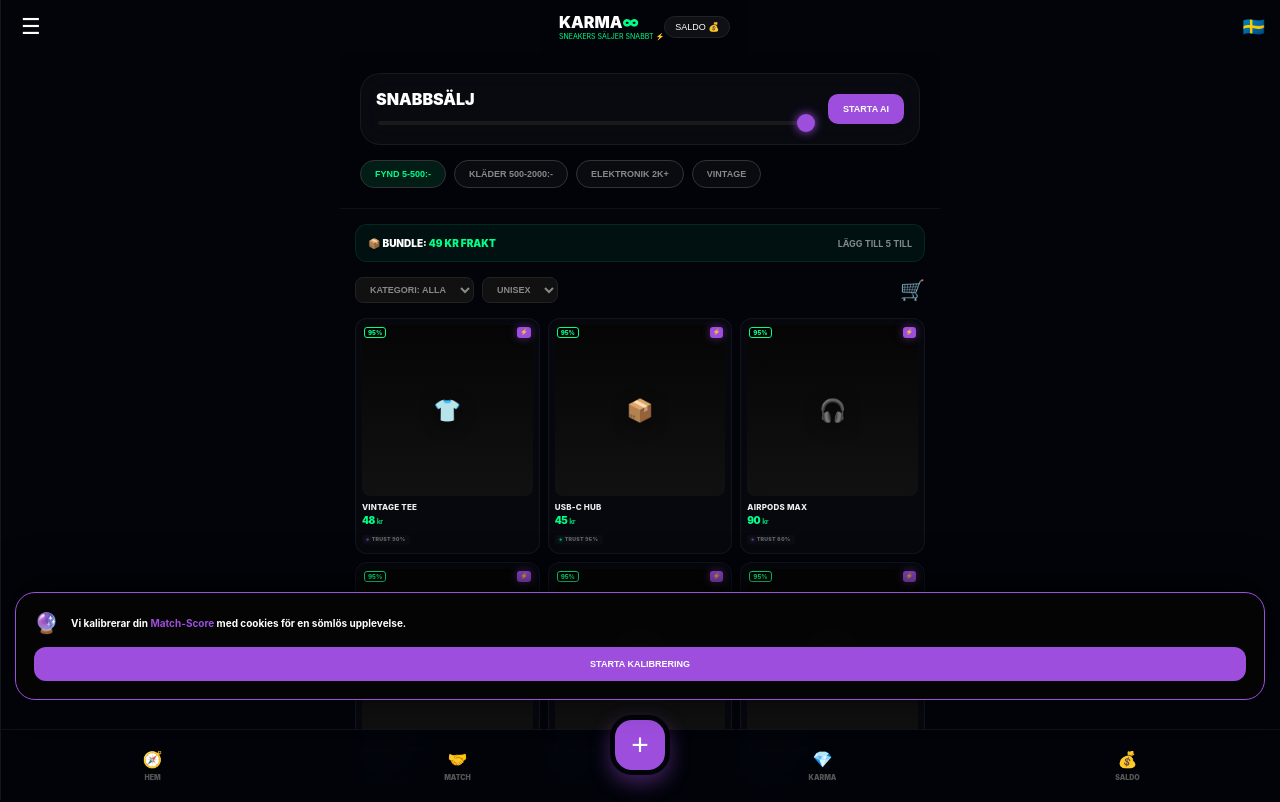
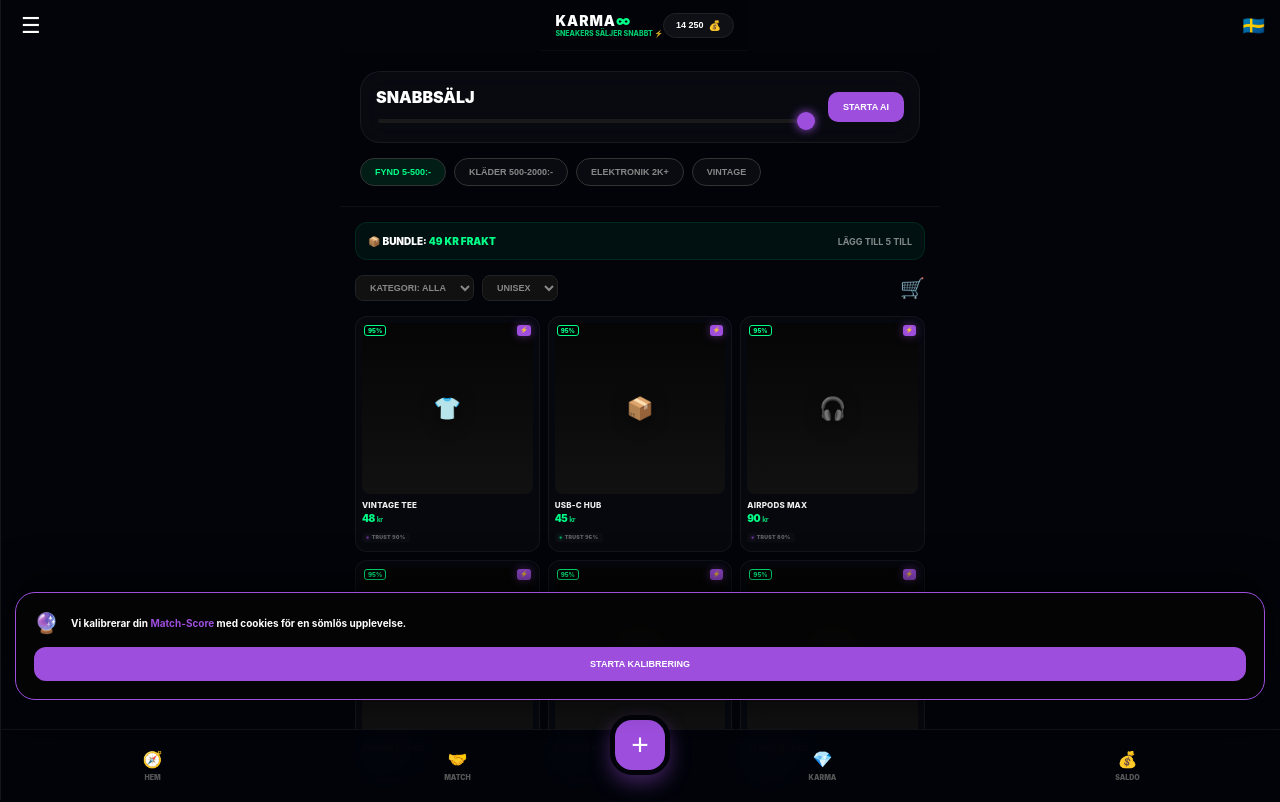
Before and after one commit to gascheckking/marketbeg-appGem, a Next.js app: page / in a window 1280 px wide. Shown: the top 802 px of the page. Built offline with nearby package versions, Linux system fonts and the light colour scheme.

Commit message:
Update Header.tsx

```diff
--- a/components/Header.tsx
+++ b/components/Header.tsx
@@ -14,12 +14,48 @@ export default function Header() {
   }, []);
 
   return (
-    <header style={{ padding: '12px 18px', background: 'rgba(2,4,10,0.85)', backdropFilter: 'blur(20px)', position: 'sticky', top: 0, zIndex: 100, display: 'flex', justifyContent: 'space-between', alignItems: 'center' }}>
+    <header style={{
+      padding: '12px 15px',
+      background: 'rgba(2,4,10,0.85)',
+      backdropFilter: 'blur(15px)',
+      position: 'sticky',
+      top: 0,
+      zIndex: 100,
+      display: 'flex',
+      justifyContent: 'space-between',
+      alignItems: 'center',
+      borderBottom: '1px solid rgba(255,255,255,0.03)'
+    }}>
       <div onClick={() => router.push("/")} style={{ cursor: 'pointer' }}>
-        <div style={{ fontWeight: 900 }}>KARMA<span style={{color: 'var(--neon-mint)'}}>∞</span></div>
-        <div style={{ fontSize: '7px', color: 'var(--neon-mint)' }}>{pulses[pulseIndex]}</div>
+        <div style={{ fontWeight: 900, letterSpacing: '1px', fontSize: '14px' }}>KARMA<span style={{color: 'var(--neon-mint)'}}>∞</span></div>
+        <div style={{
+          fontSize: '7px',
+          color: 'var(--neon-mint)',
+          fontWeight: 800,
+          transition: 'all 0.5s ease',
+          opacity: 0.8
+        }}>
+          {pulses[pulseIndex]}
+        </div>
       </div>
-      <button onClick={() => router.push('/dashboard/seller')} style={{ background: 'rgba(255,255,255,0.05)', border: '1px solid #222', padding: '5px 10px', borderRadius: '20px', fontSize: '9px', color: '#fff' }}>SALDO 💰</button>
+
+      <button
+        onClick={() => router.push('/dashboard/seller')}
+        style={{
+          background: 'rgba(255,255,255,0.05)',
+          border: '1px solid #222',
+          padding: '6px 12px',
+          borderRadius: '20px',
+          fontSize: '9px',
+          fontWeight: 900,
+          color: '#fff',
+          display: 'flex',
+          alignItems: 'center',
+          gap: '5px'
+        }}
+      >
+        14 250 <span style={{fontSize: '10px'}}>💰</span>
+      </button>
     </header>
   );
 }
```
